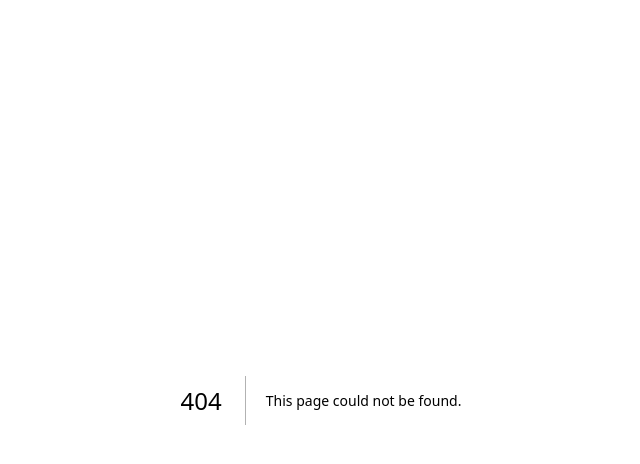
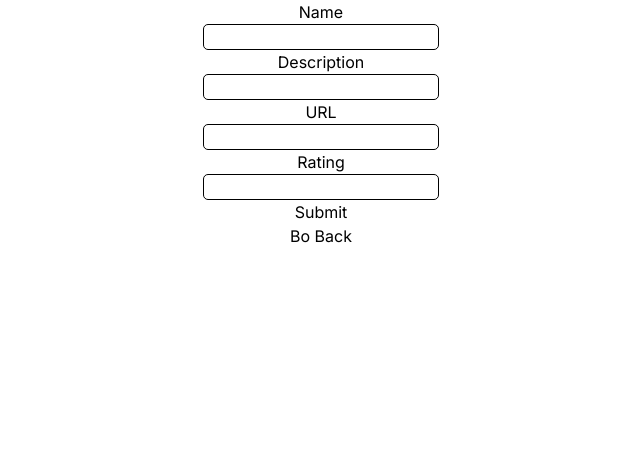
Before and after one commit to Jeco99/simplefoodwebsite, a Next.js app: page /addData in a window 1280 px wide. Before the commit this address had no page. Shown: the top 464 px of the page, without its empty margins (319-959 px from the left). Built offline with nearby package versions, Linux system fonts and the light colour scheme.

Commit message:
fix: refix the form in adding data

```diff
--- a/package.json
+++ b/package.json
@@ -9,9 +9,11 @@
     "lint": "next lint"
   },
   "dependencies": {
+    "@hookform/resolvers": "^3.3.4",
     "next": "14.1.4",
     "react": "^18",
-    "react-dom": "^18"
+    "react-dom": "^18",
+    "yup": "^1.4.0"
   },
   "devDependencies": {
     "@types/node": "^20",
--- /dev/null
+++ b/src/app/addData/addForm.module.css
@@ -0,0 +1,11 @@
+.formContainer{
+    display: flex;
+    justify-content: center;
+    align-items: center;
+    flex-direction: column;
+}
+
+.formInput{
+    border: solid black 1px;
+    border-radius: 5px;
+}
--- /dev/null
+++ b/src/app/addData/page.tsx
@@ -0,0 +1,66 @@
+"use client"
+
+import { useForm } from "react-hook-form"
+import { yupResolver } from "@hookform/resolvers/yup"
+import * as yup from "yup"
+import style from './addForm.module.css';
+import Link from "next/link";
+
+const schema = yup.object().shape({
+    name: yup.string().required("Name is required"),
+    description: yup.string().required("Description is required"),
+    image_url: yup.string().url("Invalid URL").required("URL is required"),
+    rating: yup
+      .number()
+      .min(1, "Rating must be at least 1")
+      .max(5, "Rating must be at most 5")
+      .required("Rating is required")
+  });
+
+
+export default function AddForm() {
+  const {
+    register,
+    handleSubmit,
+    formState: { errors },
+  } = useForm({
+    resolver: yupResolver(schema),
+  })
+
+
+
+  const onSubmit = (data: any) => {
+    console.log(data);
+    try {
+      localStorage.setItem("newData", JSON.stringify(data));
+      console.log("Data stored successfully");
+    } catch (error) {
+      console.error("Error storing data:", error);
+    }
+  };
+
+
+
+  return (
+    <form onSubmit={handleSubmit(onSubmit)} className={style.formContainer}>
+    <label htmlFor="name">Name</label>
+    <input className={style.formInput} type="text" {...register("name")} />
+    {errors.name && <span>{errors.name.message}</span>}
+
+    <label htmlFor="description">Description</label>
+    <input className={style.formInput} type="text" {...register("description")} />
+    {errors.description && <span>{errors.description.message}</span>}
+
+    <label htmlFor="url">URL</label>
+    <input className={style.formInput} type="text" {...register("image_url")} />
+    {errors.image_url && <span>{errors.image_url.message}</span>}
+
+    <label htmlFor="rating">Rating</label>
+    <input className={style.formInput} type="number" {...register("rating")} />
+    {errors.rating && <span>{errors.rating.message}</span>}
+
+    <button type="submit">Submit</button>
+    <button><Link href="/">Bo Back</Link></button>
+  </form>
+  )
+}
--- a/src/app/page.tsx
+++ b/src/app/page.tsx
@@ -7,17 +7,27 @@ import SearchBar from "../../component/searchBar/searchBar";
 import { CardDatatype } from "../../component/dataInterface";
 import styles from "./food.module.css";
 import Toggle from "../../component/toggle/toggle";
-
+// import AddForm from "../../component/modal/addForm";
+import Link from "next/link";
 
 const Home = () => {
   const [filteredData, setFilteredData] = useState<CardDatatype[]>(foodData);
   const [sortList, setSortList] = useState("ascending");
   const [isDarkMode, setDarkMode] = useState(false);
   const [isFirstLoad, setIsFirstLoad] = useState(true);
+  const [isModal, setModal] = useState(false);
 
   useEffect(() => {
     setIsFirstLoad(false);
+
+    const storedDataString = localStorage.getItem("newData");
+    if (storedDataString) {
+      const storedData = JSON.parse(storedDataString);
+       const mergedData = [...filteredData, storedData];
+      setFilteredData(mergedData);
+    }
   }, []);
+
 
   const handleSearch = (query: string) => {
     const filtered = foodData.filter((item) =>
@@ -40,6 +50,11 @@ const Home = () => {
     setDarkMode(!isDarkMode);
   };
 
+  const handleModal = () => {
+    setModal(!isModal);
+  }
+
+
   return (
 
     <div className={isDarkMode ? styles.darkMode : styles.lightMode}>
@@ -52,7 +67,10 @@ const Home = () => {
         isDarkMode={isDarkMode}
         handleDarkMode={handleDarkMode}
       />
+      <button onClick={handleModal}><Link href="/addData">Add Data</Link></button>
+
       </div>
+      {/* {isModal && <AddForm />} */}
       <div className={styles.cardContainer}>
       {filteredData.map((data, index) => (
         <div key={index} className={isFirstLoad ? styles.animateSlideIn : '' }>
```
Also changed, not shown: 1 other file (tests, documents, lock files or other folders).
